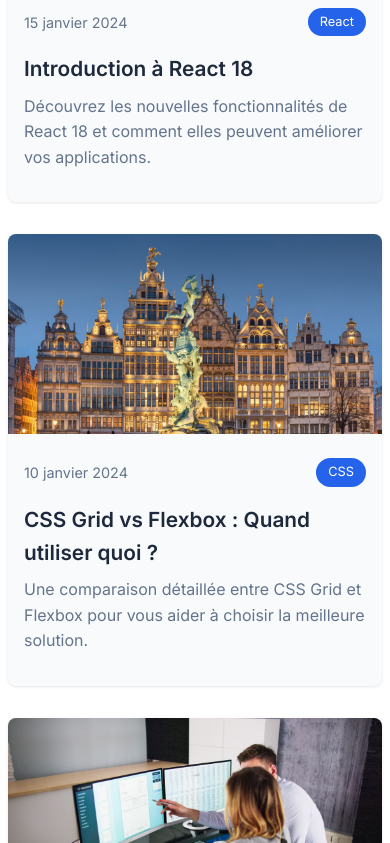
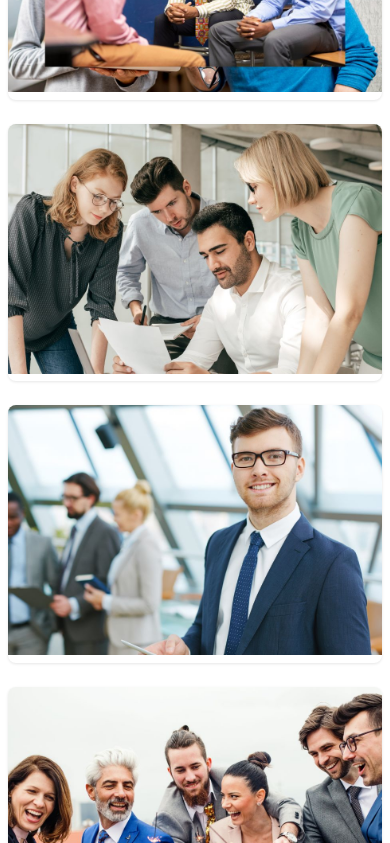
Before and after one commit to espero-soft/blog_template, a plain HTML site: page index.html in a window 390 px wide. Shown: the part 775-1618 px from the top of the page. Drawn offline with Linux system fonts and the light colour scheme.

Commit message:
Add gallery section with responsive grid layout and styles

```diff
--- a/index.html
+++ b/index.html
@@ -39,6 +39,29 @@
             </div>
         </section>
 
+        <section class="gallery-section">
+            <div class="container">
+                <h3 class="section-title">Galerie</h3>
+                <p class="section-subtitle">Découvrez notre collection d'images</p>
+                <div class="gallery-grid">
+                    <div class="gallery-item">
+                        <img src="assets/images/36.jpg" alt="Image 1" loading="lazy">
+                    </div>
+                    <div class="gallery-item">
+                        <img src="assets/images/37.jpg" alt="Image 2" loading="lazy">
+                    </div>
+                    <div class="gallery-item">
+                        <img src="assets/images/38.jpg" alt="Image 3" loading="lazy">
+                    </div>
+                    <div class="gallery-item">
+                        <img src="assets/images/39.jpg" alt="Image 4" loading="lazy">
+                    </div>
+                    <div class="gallery-item">
+                        <img src="assets/images/40.jpg" alt="Image 5" loading="lazy">
+                    </div>
+                </div>
+            </div>
+        </section>
         <section class="articles-section">
             <div class="container">
                 <h3 class="section-title">Derniers Articles</h3>
--- a/styles.css
+++ b/styles.css
@@ -269,6 +269,43 @@ body {
   font-size: 0.8rem;
 }
 
+
+/* Gallery Section */
+.gallery-section {
+  padding: 4rem 0;
+  background: var(--background-secondary);
+}
+
+.gallery-grid {
+  display: grid;
+  grid-template-columns: repeat(auto-fit, minmax(300px, 1fr));
+  gap: 1.5rem;
+  margin-top: 2rem;
+}
+
+.gallery-item {
+  position: relative;
+  overflow: hidden;
+  border-radius: var(--border-radius);
+  box-shadow: var(--shadow);
+  transition: var(--transition);
+}
+
+.gallery-item:hover {
+  transform: scale(1.05);
+  box-shadow: var(--shadow-lg);
+}
+
+.gallery-item img {
+  width: 100%;
+  height: 250px;
+  object-fit: cover;
+  transition: var(--transition);
+}
+
+.gallery-item:hover img {
+  transform: scale(1.1);
+}
 /* Article Page */
 .article-page {
   padding: 2rem 0;
```
